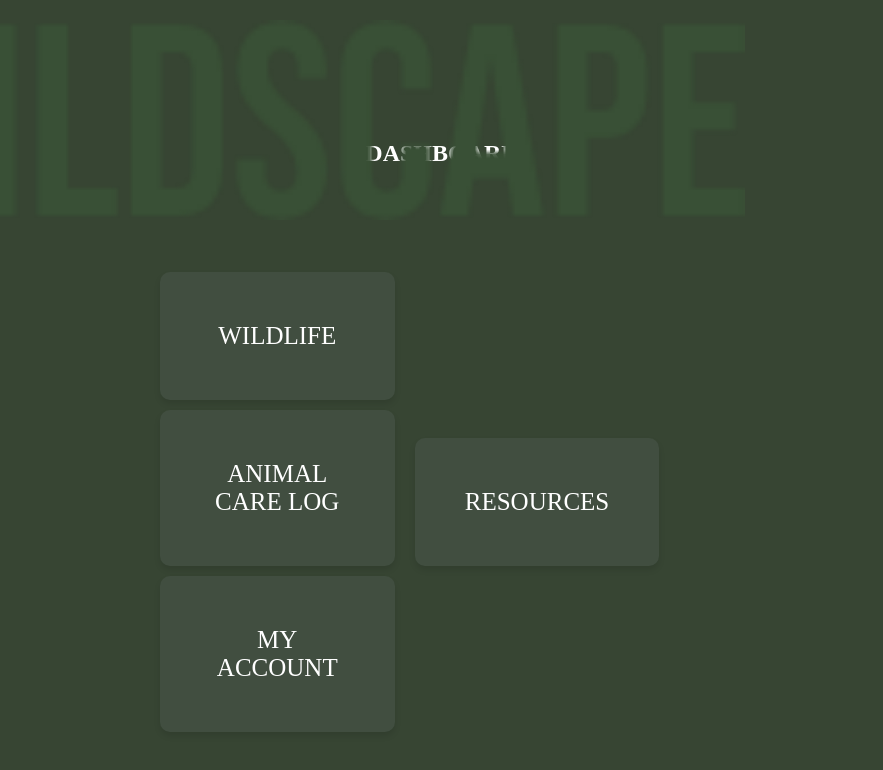
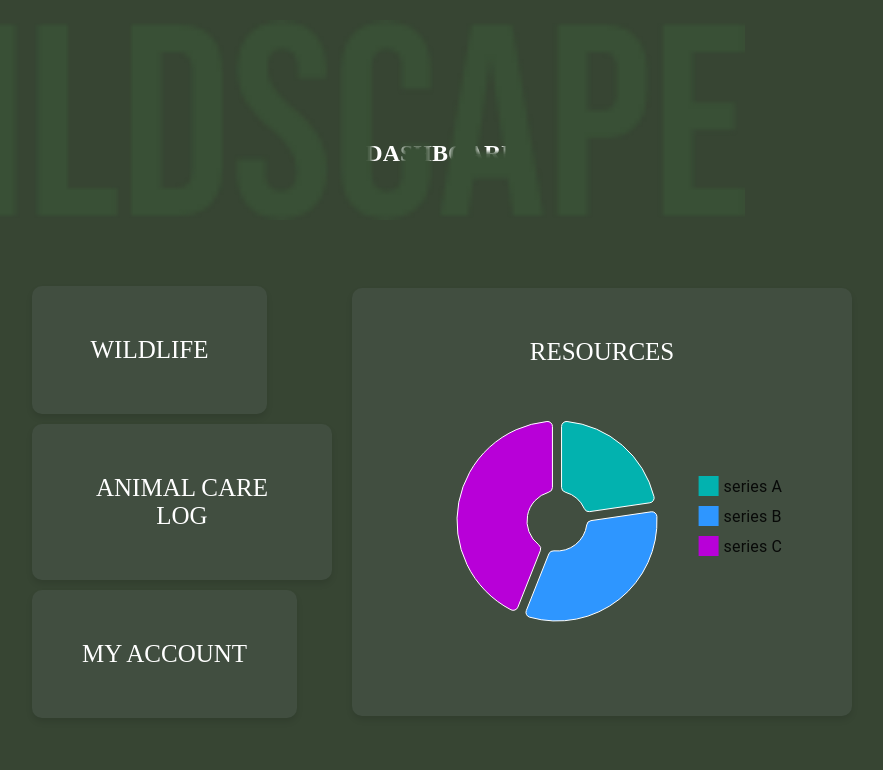
Before and after one commit to fdanctl/wildscape, a React (Create React App) app in the folder Grupo-1-Hackathon/client/: page /dashboard in a window 1280 px wide. Shown: the top 770 px of the page, without its empty margins (198-1081 px from the left). Built offline with nearby package versions, Linux system fonts and the light colour scheme; a web font is replaced by a local one.

Commit message:
/Dashboard update 2

```diff
--- a/Grupo-1-Hackathon/client/src/components/Card/index.jsx
+++ b/Grupo-1-Hackathon/client/src/components/Card/index.jsx
@@ -3,7 +3,7 @@ import styles from "./styles.module.css";
 
 const Card = ({ title, content, side, onClick }) => {
   return (
-    <div className={styles.cardContainer}>
+    <div className={styles.cardContainer }>
       <div className={`${styles.card} ${styles[side]}`} onClick={onClick}>
         <div className={styles.title}>{title}</div>
         <div className="content">{content}</div>
--- a/Grupo-1-Hackathon/client/src/index.css
+++ b/Grupo-1-Hackathon/client/src/index.css
@@ -8,6 +8,10 @@ body {
   background: linear-gradient(to bottom, #6c766b, #b3d6b0);
   height: 100vh;
   width: 100vw;
+}
+
+a {
+  text-decoration: none;
 }
 
 :root {
--- a/Grupo-1-Hackathon/client/src/pages/Dashboard/index.jsx
+++ b/Grupo-1-Hackathon/client/src/pages/Dashboard/index.jsx
@@ -4,6 +4,7 @@ import Card from "../../components/Card/index.jsx";
 import Alert from "../../components/Alert/index.jsx";
 import PieChart from "../../components/PieChart/index.jsx";
 import logo from "../../assets/images/logo.png";
+import { Link } from "react-router";
 
 const Dashboard = () => {
     return (
@@ -14,21 +15,21 @@ const Dashboard = () => {
             <h1 className={styles.title}>DASHBOARD</h1>
             <div className={styles.board}>
                 <div className={styles.nav}>
-                    <Card  title="WILDLIFE">
+                    <Card title="WILDLIFE">
                         <button className={styles.navButton}>WILDLIFE</button>
                     </Card>
-                    <Card  title="ANIMAL CARE LOG">
+                    <Card title="ANIMAL CARE LOG">
                         <button className={styles.navButton}>ANIMAL CARE LOG</button>
                     </Card>
-                    <Card  title="MY ACCOUNT">
+                    <Card title="MY ACCOUNT">
                         <button className={styles.navButton}>MY ACCOUNT</button>
                     </Card>
                 </div>
-                <Card  title="RESOURCES" >
-                    <button className={styles.navButton} style={{ height: "500px" }}>RESOURCES
-                        <PieChart />
-                        <Alert alertTitle="ALERT!" alertMessage="Low Resources" /></button>
-                </Card>
+                <Link to={"/resources"}>
+                    <Card title="RESOURCES" content={<PieChart />}>
+                        RESOURCES
+                    </Card>
+                </Link>
             </div>
         </div>
     );
```
